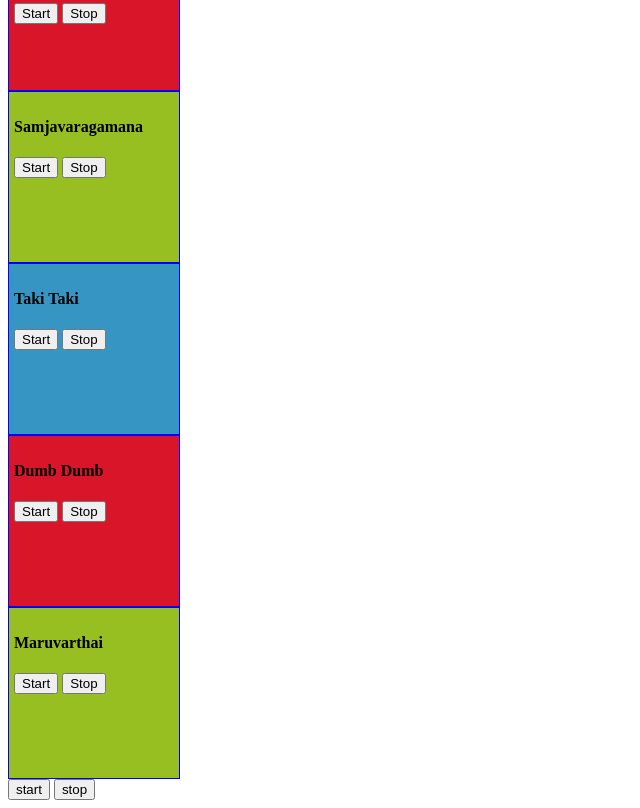
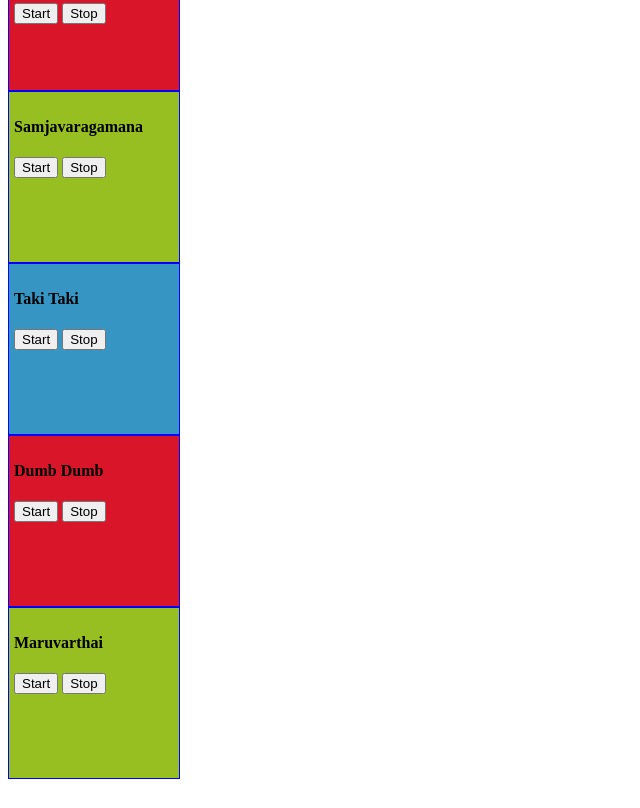
Before and after one commit to mpirunthapan/Uki6funwork1, a plain HTML site: page index.html in a window 1280 px wide. Shown: the part 561-1369 px from the top of the page, without its empty margins (0-640 px from the left). After the commit the page ends 1348 px from the top, so only its background shows below. Drawn offline with Linux system fonts and the light colour scheme; a script that the page names is missing.

Commit message:
funwork1

```diff
--- a/index.html
+++ b/index.html
@@ -1,9 +1,9 @@
 <html>
 <head>
 <title>Music Player</title>
+<script src="jquery-3.4.1.js"></script>
 <script src="main.js"></script>
 <script src="//connect.soundcloud.com/sdk.js"></script>
-<script src="jquery-3.4.1.js"></script>
 <style>
 img.icon {
   float:left;
@@ -89,10 +89,7 @@ div.c {
   <button id="start6">Start</button>
   <button id="stop6">Stop</button>
 </section>
-<section>
-<button id="start">start</button>
-<button id="stop">stop</button>
-</section>
+
 
 
 
```
